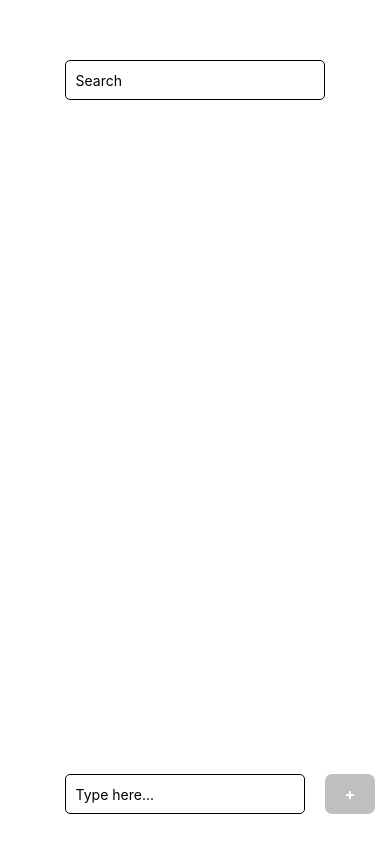
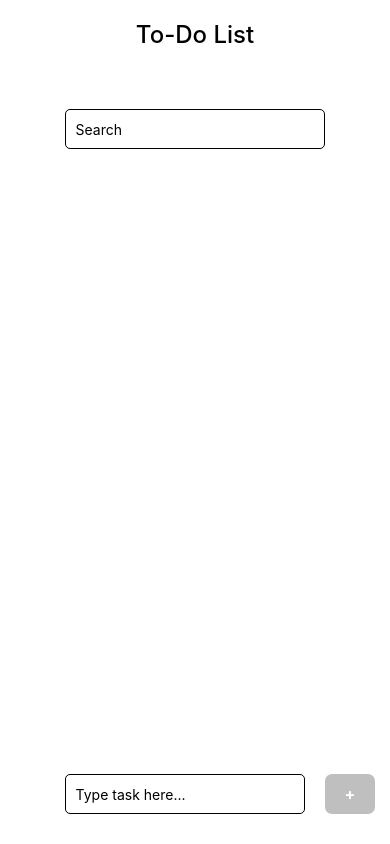
Before and after one commit to sashhw/ToDo, a React Native app: screen / in a window 390 px wide. Built offline with nearby package versions, Linux system fonts and the light colour scheme.

Commit message:
added alert when deleting an item, added header

```diff
--- a/App.js
+++ b/App.js
@@ -1,12 +1,11 @@
-import { StatusBar } from "expo-status-bar";
-import { StyleSheet, View } from "react-native";
+import { StyleSheet, View, Text } from "react-native";
 import ToDoScreen from "./screens/ToDoScreen";
 
 export default function App() {
   return (
     <View style={styles.container}>
+      <Text style={styles.header}>To-Do List</Text>
       <ToDoScreen />
-      <StatusBar style="auto" />
     </View>
   );
 }
@@ -18,4 +17,9 @@ const styles = StyleSheet.create({
     alignItems: "center",
     justifyContent: "center",
   },
+  header: {
+    fontSize: 24,
+    fontWeight: "500",
+    marginVertical: 20,
+  },
 });
--- a/components/ListItem.js
+++ b/components/ListItem.js
@@ -1,17 +1,29 @@
 import React from "react";
-import { View, StyleSheet, Text, TouchableOpacity } from "react-native";
+import { View, StyleSheet, Text, TouchableOpacity, Alert } from "react-native";
 
 const ListItem = ({ data, onDelete }) => {
   const handleDelete = () => {
-    onDelete(data.id);
+    Alert.alert("Delete Task", "Are you sure you want to delete this task?", [
+      {
+        text: "Cancel",
+        style: "cancel",
+      },
+      {
+        text: "Delete",
+        onPress: () => onDelete(data.id),
+        style: "destructive",
+      },
+    ]);
   };
 
   return (
     <View style={styles.container}>
       <Text style={styles.title}>{data.text}</Text>
-      <TouchableOpacity onPress={handleDelete}>
-        <Text style={styles.deleteButton}>Delete</Text>
-      </TouchableOpacity>
+      <View style={styles.deleteButtonContainer}>
+        <TouchableOpacity onPress={handleDelete}>
+          <Text style={styles.deleteButton}>X</Text>
+        </TouchableOpacity>
+      </View>
     </View>
   );
 };
@@ -30,9 +42,16 @@ const styles = StyleSheet.create({
     fontWeight: "200",
     fontSize: 20,
   },
+  deleteButtonContainer: {
+    borderWidth: 1,
+    borderColor: "gray",
+    borderRadius: 5,
+    padding: 5,
+  },
   deleteButton: {
     color: "red",
-    marginLeft: 10,
+    fontWeight: "bold",
+    paddingHorizontal: 8,
   },
 });
 
--- a/components/TextInputBar.js
+++ b/components/TextInputBar.js
@@ -27,7 +27,7 @@ const TextInputBar = ({ onAddTask }) => {
         style={styles.input}
         onChangeText={handleTextChange}
         value={text}
-        placeholder="Type here..."
+        placeholder="Type task here..."
       />
       <TouchableOpacity
         style={[styles.addButton, { opacity: text.trim() === "" ? 0.5 : 1 }]}
--- a/screens/ToDoScreen.js
+++ b/screens/ToDoScreen.js
@@ -50,7 +50,7 @@ const styles = StyleSheet.create({
   container: {
     flex: 1,
     padding: 20,
-    paddingTop: 50,
+    paddingTop: 30,
   },
   inputContainer: {
     flexDirection: "row",
```
